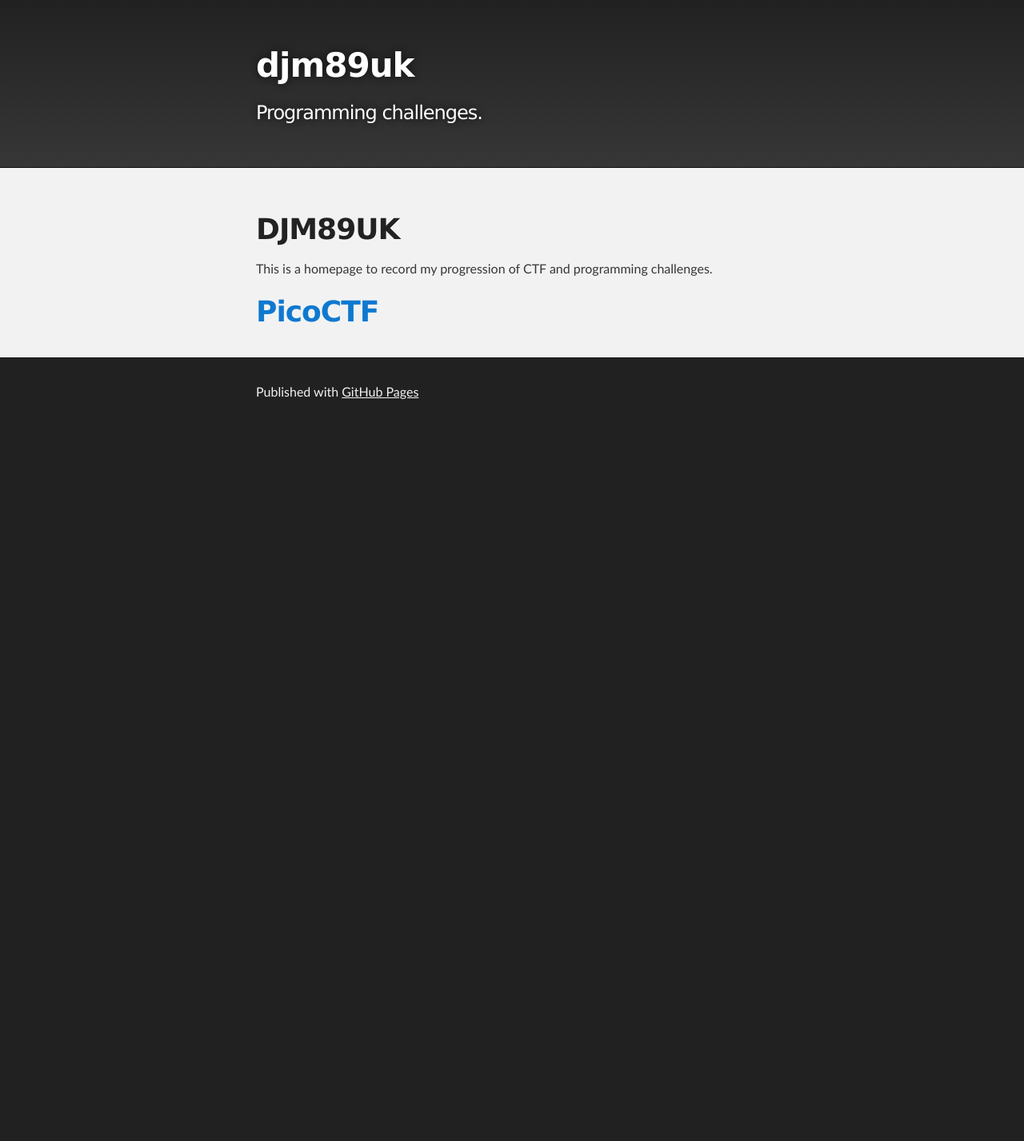
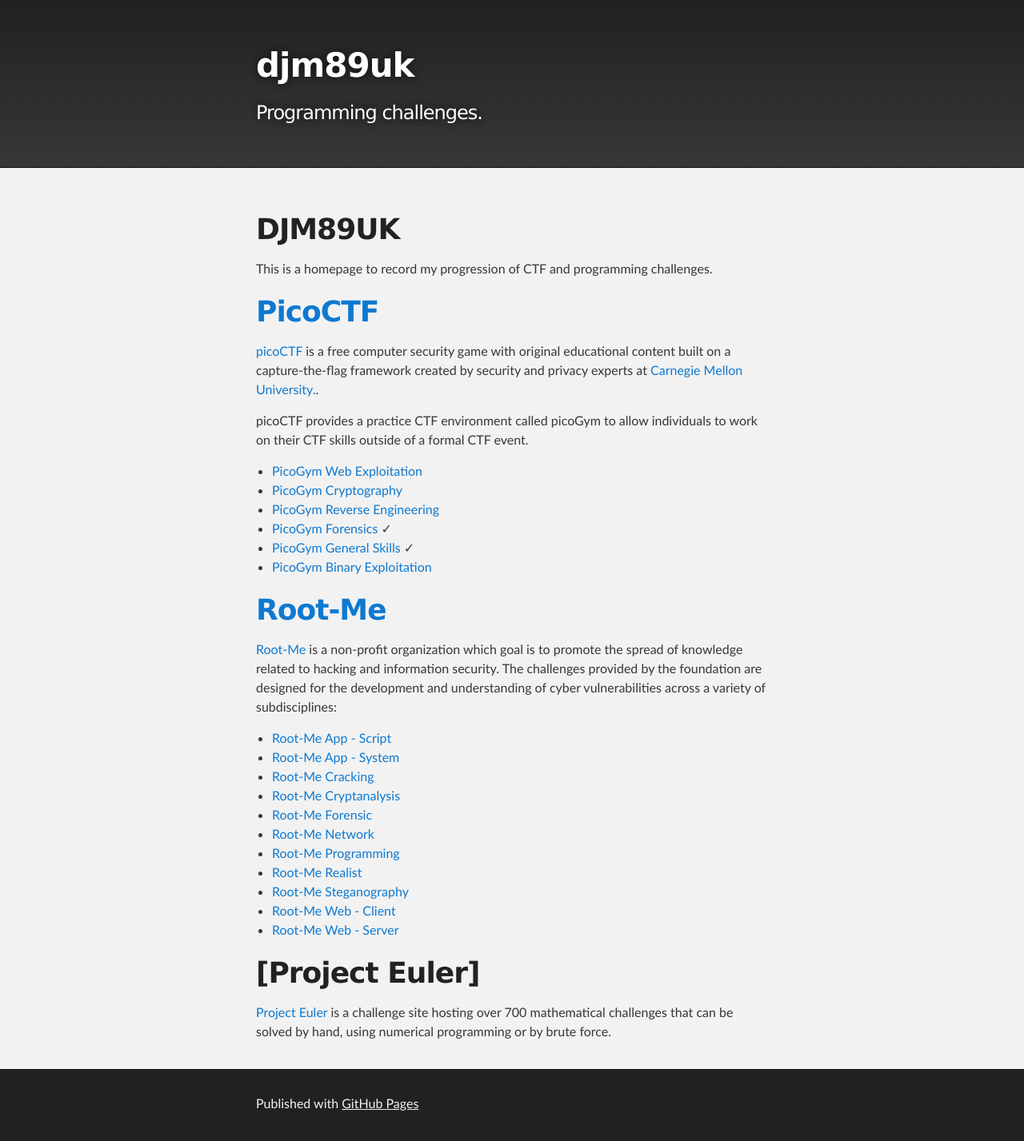
Before and after one commit to djm89uk/djm89uk.github.io, a Jekyll site: the page built from index.md, in a window 1280 px wide. Shown: the whole page at 80% size. Built offline with Jekyll 4.4.1, drawn with Linux system fonts in a browser that asks for light colours; our own code applies the rules of GitHub Pages for plain Markdown files; before the commit the page ends 900 px from its top, so only the background shows below that.

Commit message:
Update index.md

```diff
--- a/index.md
+++ b/index.md
@@ -3,3 +3,34 @@
 This is a homepage to record my progression of CTF and programming challenges.
 
 # [PicoCTF](./picoctf.md)
+
+[picoCTF](https://picoctf.org/) is a free computer security game with original educational content built on a capture-the-flag framework created by security and privacy experts at [Carnegie Mellon University.](https://cmu.edu/).
+
+picoCTF provides a practice CTF environment called picoGym to allow individuals to work on their CTF skills outside of a formal CTF event.
+
+- [PicoGym Web Exploitation](./picogym_we.md)
+- [PicoGym Cryptography](./picogym_c.md)
+- [PicoGym Reverse Engineering](./picogym_re.md)
+- [PicoGym Forensics](./picogym_f.md) ✓
+- [PicoGym General Skills](./picogym_gs.md) ✓
+- [PicoGym Binary Exploitation](./picogym_be.md)
+
+# [Root-Me](./rootme.md)
+
+[Root-Me](https://www.root-me.org/en/Challenges/) is a non-profit organization which goal is to promote the spread of knowledge related to hacking and information security. The challenges provided by the foundation are designed for the development and understanding of cyber vulnerabilities across a variety of subdisciplines:
+
+- [Root-Me App - Script](./rootme_ascr.md)
+- [Root-Me App - System](./rootme_asys.md)
+- [Root-Me Cracking](./rootme_crac.md)
+- [Root-Me Cryptanalysis](./rootme_cryp.md)
+- [Root-Me Forensic](./rootme_for.md)
+- [Root-Me Network](./rootme_net.md)
+- [Root-Me Programming](./rootme_prog.md)
+- [Root-Me Realist](./rootme_real.md)
+- [Root-Me Steganography](./rootme_steg.md)
+- [Root-Me Web - Client](./rootme_wcli.md)
+- [Root-Me Web - Server](./rootme_wser.md)
+
+# [Project Euler]
+
+[Project Euler](https://projecteuler.net/) is a challenge site hosting over 700 mathematical challenges that can be solved by hand, using numerical programming or by brute force.
```
